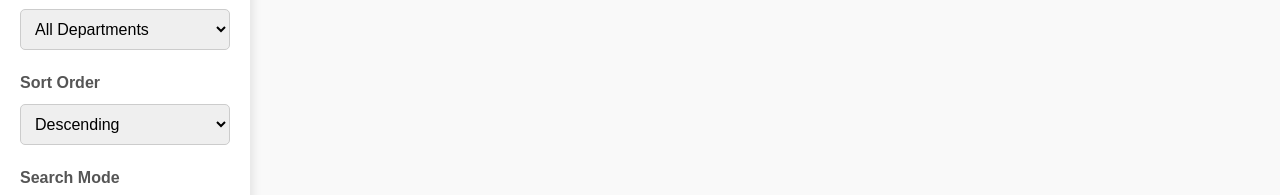
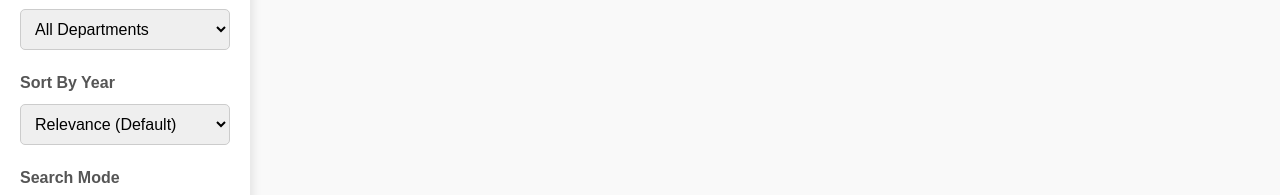
Before and after one commit to FazakasNimrod/RAG-System-for-Theses, a React (Create React App) app in the folder frontend/: page / in a window 1280 px wide. Shown: the part 259-454 px from the top of the page. Built offline with nearby package versions, Linux system fonts and the light colour scheme.

Commit message:
Fine tuning some ui elements

```diff
--- a/frontend/src/components/SideBar/SideBar.js
+++ b/frontend/src/components/SideBar/SideBar.js
@@ -57,14 +57,15 @@ const Sidebar = ({
 
       {!hideSortOption && setSort && (
         <div className="filter-section">
-          <label htmlFor="sort-order">Sort Order</label>
+          <label htmlFor="sort-order">Sort By Year</label>
           <select
             id="sort-order"
             value={sort}
             onChange={(e) => setSort(e.target.value)}
           >
-            <option value="desc">Descending</option>
-            <option value="asc">Ascending</option>
+            <option value="relevance">Relevance (Default)</option>
+            <option value="desc">Newest First</option>
+            <option value="asc">Oldest First</option>
           </select>
         </div>
       )}
--- a/frontend/src/pages/SearchPage/SearchPage.js
+++ b/frontend/src/pages/SearchPage/SearchPage.js
@@ -9,11 +9,14 @@ const SearchPage = () => {
   const [results, setResults] = useState([]);
   const [query, setQuery] = useState("");
   const [year, setYear] = useState("");
-  const [sort, setSort] = useState("desc");
+  const [sort, setSort] = useState("relevance");
   const [isPhrase, setIsPhrase] = useState(false);
   const [department, setDepartment] = useState(null);
+  const [loading, setLoading] = useState(false);
 
   const handleSearch = async () => {
+    setLoading(true);
+    try {
       const data = await searchElasticsearch({
         query,
         year,
@@ -22,6 +25,11 @@ const SearchPage = () => {
         department,
       });
       setResults(data);
+    } catch (error) {
+      console.error("Error performing search:", error);
+    } finally {
+      setLoading(false);
+    }
   };
 
   return (
@@ -41,7 +49,15 @@ const SearchPage = () => {
       <div className="main-content">
         <h1>Search Theses</h1>
         <SearchBar onSearch={handleSearch} query={query} setQuery={setQuery} />
+
+        {loading ? (
+          <div className="loading-container">
+            <div className="loading-spinner"></div>
+            <p>Searching...</p>
+          </div>
+        ) : (
           <ResultsList results={results} />
+        )}
       </div>
     </div>
   );
--- a/frontend/src/services/elasticsearchService.js
+++ b/frontend/src/services/elasticsearchService.js
@@ -12,7 +12,7 @@ export const searchElasticsearch = async ({
   const params = {};
   if (query) params.q = query;
   if (year) params.year = year;
-  if (sort) params.sort = sort;
+  if (sort && sort !== "relevance") params.sort = sort;
   if (isPhrase) params.phrase = "true";
   if (department) params.department = department;
 
@@ -35,7 +35,7 @@ export const searchElasticsearchSemantic = async ({
   const params = {};
   if (query) params.q = query;
   if (year) params.year = year;
-  if (sort) params.sort = sort;
+  if (sort && sort !== "relevance") params.sort = sort;
   if (limit) params.limit = limit;
   if (department) params.department = department;
 
```
Lines whose indentation alone changed are shown as unchanged.
